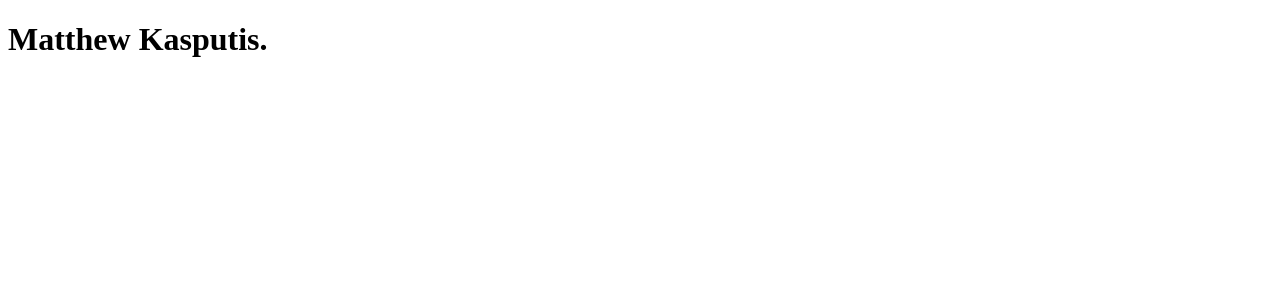
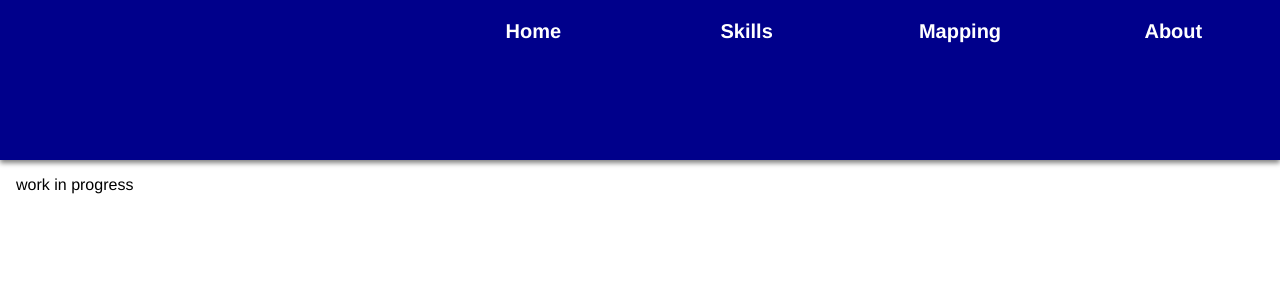
Before and after one commit to mkasputis/mkasputis.github.io, a React app: page / in a window 1280 px wide. Shown: the top 300 px of the page. Built offline with nearby package versions, Linux system fonts and the light colour scheme; the HTML template or start-up script is replaced by a standard one.

Commit message:
starting on navbar w/ React Router

```diff
--- /dev/null
+++ b/index.html
@@ -0,0 +1,11 @@
+<!DOCTYPE html>
+<html>
+<head>
+</head>
+    <meta charset="utf-8">
+    <title>Matthew Kasputis</title>
+<body>
+    <div id="app"></div>
+    <script src="dist/main.js"></script>
+</body>
+</html>
--- a/package.json
+++ b/package.json
@@ -4,7 +4,9 @@
   "description": "My Github homepage",
   "main": "index.js",
   "dependencies": {
-    "gh-pages": "^2.0.1"
+    "gh-pages": "^2.0.1",
+    "react-router-dom": "^5.1.0",
+    "styled-components": "^4.4.0"
   },
   "devDependencies": {
     "@babel/core": "^7.1.2",
@@ -19,7 +21,7 @@
   },
   "scripts": {
     "test": "mocha",
-    "start": "webpack-dev-server --open --mode development",
+    "start": "webpack-dev-server --open --hot --mode development",
     "build": "webpack --mode production",
     "predeploy": "npm run build",
     "deploy": "gh-pages -d dist"
--- /dev/null
+++ b/src/App.js
@@ -0,0 +1,119 @@
+import React from 'react';
+import {
+  HashRouter as Router,
+  Route,
+  Link
+} from 'react-router-dom';
+import styled from 'styled-components';
+
+const Container = styled.div`
+  display: grid;
+  grid:
+    "header" 1fr
+    "body" 4fr;
+  height: 100vh;
+  margin: 0;
+`;
+
+const Nav = (props) => {
+  const Styled = styled.nav`
+    grid-area: header;
+    height: 100%;
+    background: darkblue;
+    box-shadow: 0 3px 5px rgba(0,0,0,0.5);
+    ul {
+      display: flex;
+      align-items: center;
+      height: inherit;
+      margin: 0;
+      padding: 0;
+      list-style: none;
+    }
+    li {
+      flex: 1;
+      height: 100%;
+    }
+    a {
+      display: block;
+      height: calc(100% - 1em);
+      width: 100%;
+      color: white;
+      font-size: 20px;
+      font-weight: bold;
+      text-decoration: none;
+      padding-top: 1em;
+      text-align: center;
+      :hover {
+        background-color: rgba(255,255,255,0.1);
+      }
+    }
+  `;
+  return (
+    <Styled>
+      <ul>
+        <li style={{ flex: 2 }}>
+          <Avatar />
+        </li>
+        {props.children}
+      </ul>
+    </Styled>
+  );
+};
+
+const Avatar = () => (
+  <>
+  {/*<img src='' alt='profile img' />*/}
+  </>
+);
+
+const NavLink = (props) => (
+  <li>
+    <Link {...props}>{props.children}</Link>
+  </li>
+);
+
+const Body = styled.div`
+  grid-area: body;
+  padding: 0 1em;
+`;
+
+const Index = () => (
+  <p>work in progress</p>
+);
+
+const Skills = () => (
+  <ul>
+    <li>Javascript</li>
+    <li>Python</li>
+    <li>React</li>
+    <li>ArcGIS</li>
+    <li></li>
+  </ul>
+);
+
+const Mapping = () => (
+  <p>blurb about mapping</p>
+);
+
+const About = () => (
+  <p>blurb about me</p>
+);
+
+export default () => (
+  <Router>
+    <Container>
+      <Nav>
+        <NavLink to='/'>Home</NavLink>
+        <NavLink to='/skills'>Skills</NavLink>
+        <NavLink to='/mapping'>Mapping</NavLink>
+        <NavLink to='/about'>About</NavLink>
+      </Nav>
+      <Body>
+        <Route path='/' exact component={Index} />
+        <Route path='/skills' component={Skills} />
+        <Route path='/mapping' component={Mapping} />
+        <Route path='/about' component={About} />
+      </Body>
+    </Container>
+  </Router>
+);
--- a/src/index.js
+++ b/src/index.js
@@ -1,15 +1,29 @@
 import React from 'react';
-import ReactDOM from 'react-dom';
+import { render } from 'react-dom';
+import { createGlobalStyle } from 'styled-components';
 
-class App extends React.Component {
-    render() {
-        return (
-            <h1>Matthew Kasputis.</h1>
-        );
-    }
-}
+import App from './App';
 
-ReactDOM.render(
-    <App />,
-    document.getElementById('app')
+const GlobalStyle = createGlobalStyle`
+  html,
+  body,
+  #root,
+  .app,
+  body > div {
+    height: 100%;
+  }
+  html,
+  body {
+    margin: 0;
+    padding: 0;
+    font-family: Helvetica, sans-serif;
+  }
+`;
+
+render(
+  <>
+    <GlobalStyle />
+    <App />
+  </>,
+  document.getElementById('app')
 );
--- a/webpack.config.js
+++ b/webpack.config.js
@@ -1,4 +1,5 @@
 const path = require('path');
+const webpack = require('webpack');
 
 module.exports = {
     entry: './src/index.js',
@@ -11,6 +12,9 @@ module.exports = {
             }
         ]
     },
+    plugins: [
+      new webpack.HotModuleReplacementPlugin(),
+    ],
     resolve: {
         extensions: ['.js', '.jsx']
     },
```
Also changed, not shown: 2 other files (tests, documents, lock files or other folders).
